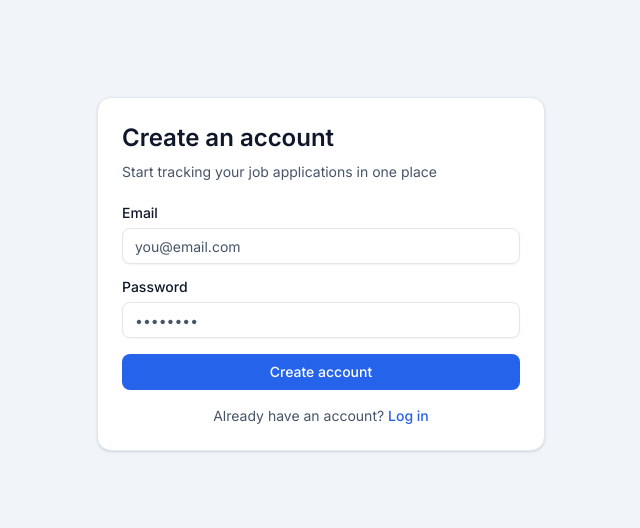
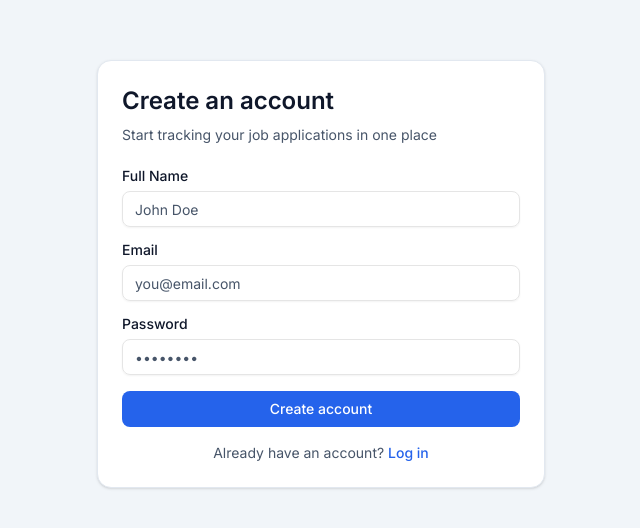
Before and after one commit to Sbtech24/jobTrackr, a Next.js app in the folder jobTrackr-frontend/: page /register in a window 1280 px wide. Shown: the part 126-654 px from the top of the page, without its empty margins (319-959 px from the left). Built offline with nearby package versions, Linux system fonts and the light colour scheme; no server answers.

Commit message:
feat: add username field to registration and job addition forms, and implement success modal for job addition

```diff
--- a/jobTrackr-frontend/app/(auth)/register/page.tsx
+++ b/jobTrackr-frontend/app/(auth)/register/page.tsx
@@ -18,6 +18,7 @@ import { RegisterUser } from "@/lib/api/auth";
 import axios from "axios";
 
 type RegisterFormData = {
+  username:string
   email: string;
   password: string;
 };
@@ -37,8 +38,10 @@ export default function RegisterPage() {
     setLoading(true);
     try {
       const response = await RegisterUser({
+
         email: data.email,
         password: data.password,
+        username:data.username
       });
       console.log(response)
       router.replace("/login");
@@ -65,10 +68,12 @@ export default function RegisterPage() {
         </CardHeader>
         <CardContent>
           <form onSubmit={handleSubmit(onsubmit)} className="space-y-4">
-            {/* <div className="space-y-2">
+            <div className="space-y-2">
               <Label htmlFor="name">Full Name</Label>
-              <Input id="name" placeholder="John Doe" />
-            </div> */}
+              <Input id="name" placeholder="John Doe"{...register("username",{
+                required:"username is required"
+              })} />
+            </div>
 
             <div className="space-y-2">
               <Label htmlFor="email">Email</Label>
--- a/jobTrackr-frontend/app/dashboard/add-job/page.tsx
+++ b/jobTrackr-frontend/app/dashboard/add-job/page.tsx
@@ -15,11 +15,12 @@ import { Textarea } from "@/components/ui/textarea";
 import { useForm, Controller } from "react-hook-form";
 import { addJob,addJobPayLoad } from "@/lib/api/jobs";
 import axios from "axios";
-
+import { SuccessModal } from "@/components/shared/SuccessModal";
 
 
 export default function AddJob() {
     const [serverError, setServerError] = useState<string | null>(null);
+    const [showSuccessModal,setShowSuccessModal] = useState(false)
   const { register, handleSubmit, control,reset } = useForm<addJobPayLoad>({
     defaultValues: {
       title: "",
@@ -41,6 +42,7 @@ export default function AddJob() {
        date_applied:data.date_applied
       })
       console.log(response)
+      setShowSuccessModal(true)
       reset({
       title: "",
       company: "",
@@ -152,6 +154,7 @@ export default function AddJob() {
           </form>
         </CardContent>
       </Card>
+      <SuccessModal open={showSuccessModal} onOpenChange={setShowSuccessModal} message={"New job Added successfully"}/>
     </div>
   );
 }
--- /dev/null
+++ b/jobTrackr-frontend/app/page.tsx
@@ -0,0 +1,5 @@
+import { redirect } from "next/navigation";
+
+export default function Page() {
+  redirect("/dashboard");
+}
--- a/jobTrackr-frontend/lib/api/auth.ts
+++ b/jobTrackr-frontend/lib/api/auth.ts
@@ -8,6 +8,7 @@ export type LoginPayload = {
 export type RegisterPayload = {
   email: string;
   password: string;
+  username:string
 };
 export type ForgotPasswordPayload = {
   newPassword: string;
```
Also changed, not shown: 1 other file (tests, documents, lock files or other folders).
